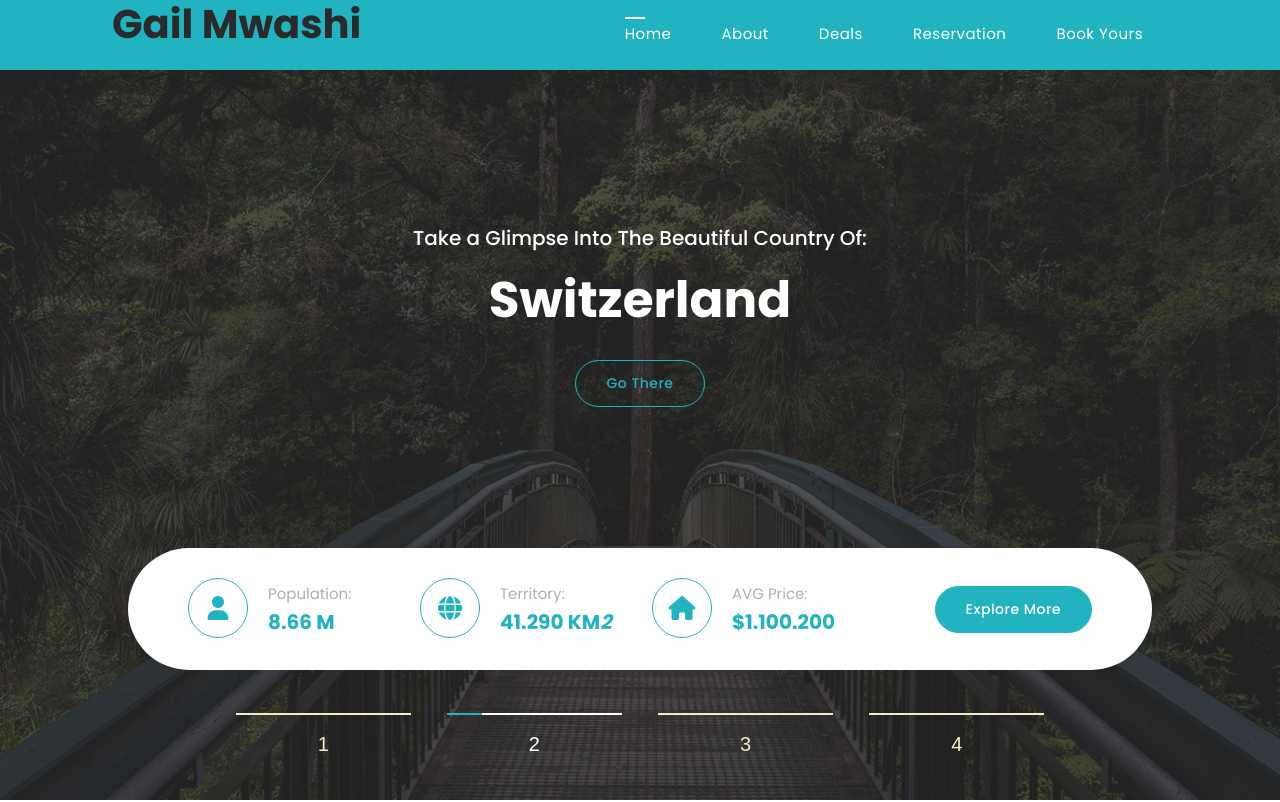
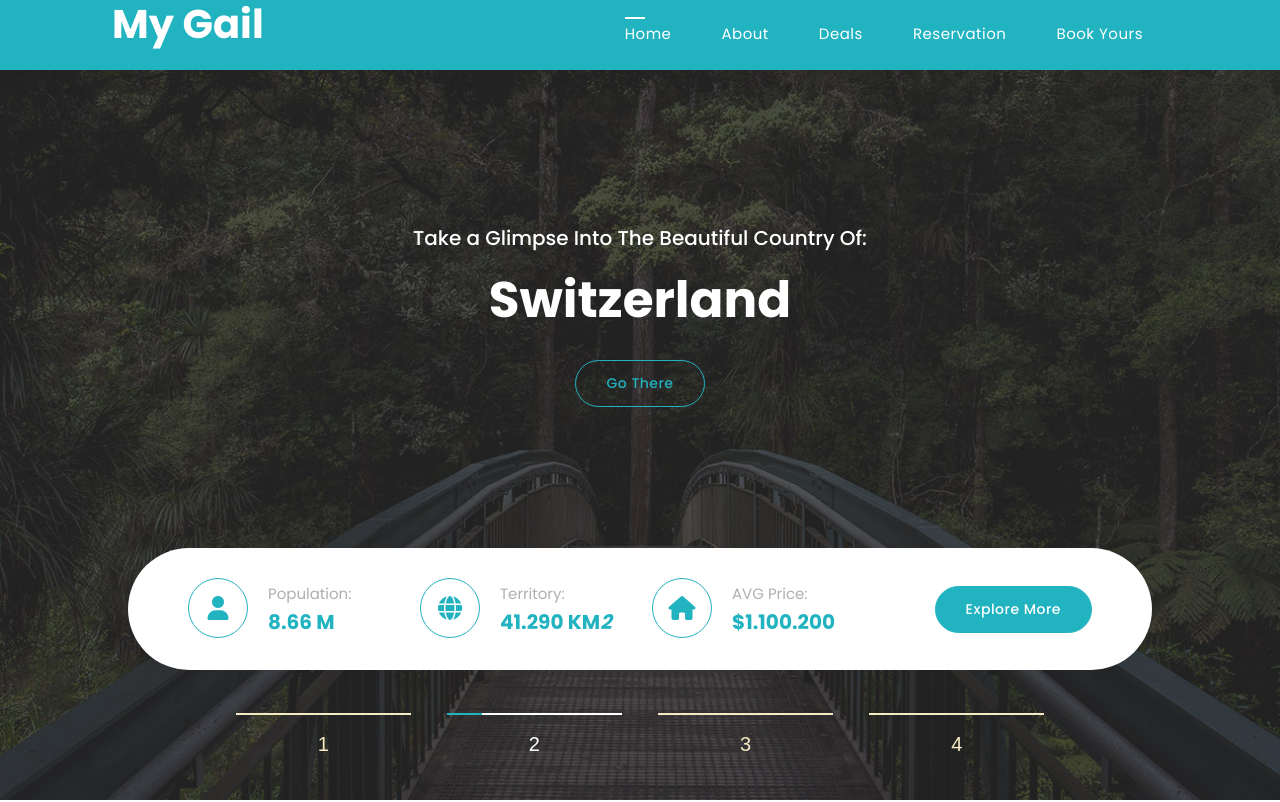
Before and after one commit to MwashiHillary/Ties_Website, a plain HTML site: page index.html in a window 1280 px wide. Shown: the top 802 px of the page. Drawn offline with nearby package versions, Linux system fonts and the light colour scheme.

Commit message:
make logo white

```diff
--- a/index.html
+++ b/index.html
@@ -52,7 +52,7 @@ https://templatemo.com/tm-580-woox-travel
                 <nav class="main-nav">
                     <!-- ***** Logo Start ***** -->
                     <a href="index.html" class="logo">
-                        <h1>Gail Mwashi</h1>
+                        <h1 style="color: white;">My Gail</h1>
                     </a>
                     <!-- ***** Logo End ***** -->
                     <!-- ***** Menu Start ***** -->
```
